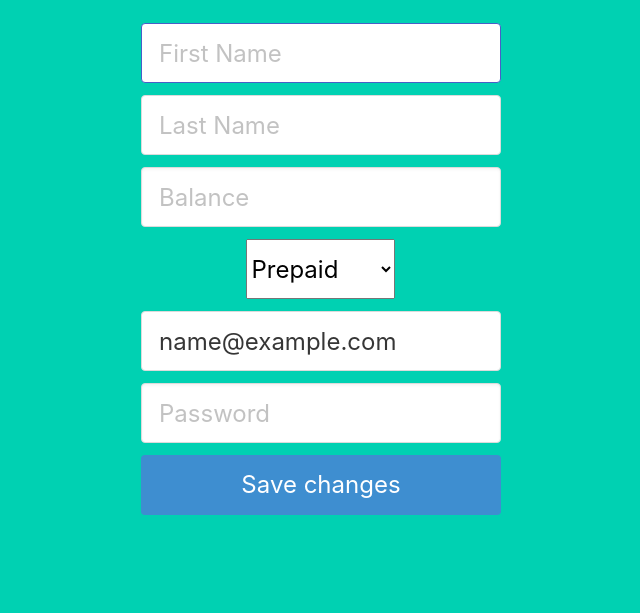
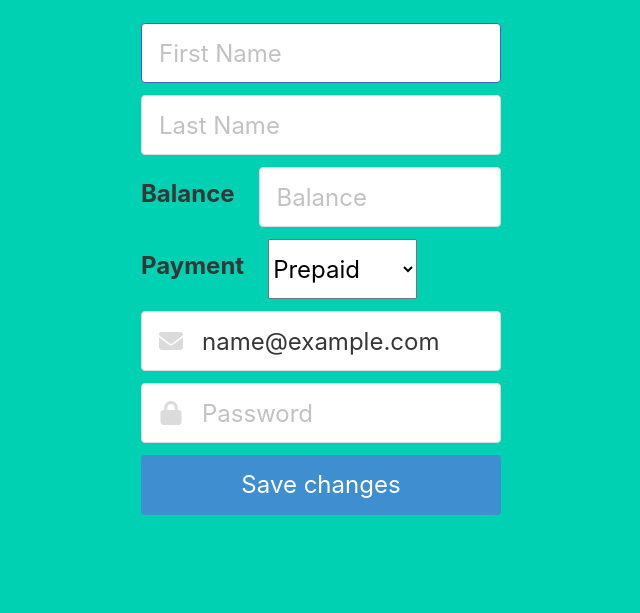
Before and after one commit to BTH-Scooter-Project/esc, a Flask app: page /profile in a window 1280 px wide. Shown: the part 187-800 px from the top of the page, without its empty margins (319-959 px from the left). Run offline with Flask 2, Linux system fonts and the light colour scheme; the visitor is signed in with stand-in values (Sample User, id 1); parts of the project's set-up code (start-up, migrations or seed data) failed here and were passed over; some libraries are stand-ins or nearby versions.

Commit message:
Some css formatting

```diff
--- a/cust_iface/app/auth.py
+++ b/cust_iface/app/auth.py
@@ -201,6 +201,7 @@ def callback():
     # Send user back to homepage
     return redirect(url_for("main.profile"))
 
+
 def get_google_provider_cfg():
     """Fetch google provider config."""
     return requests.get(GOOGLE_DISCOVERY_URL).json()
--- a/cust_iface/app/templates/profile.html
+++ b/cust_iface/app/templates/profile.html
@@ -43,32 +43,52 @@
             </div>
         </div>
 
-        <div class="field">
-            <div class="control has-icons-right">
-                <input class="input is-large" type="text" name="balance" placeholder="Balance"
-                    autofocus="" value="{{ current_user.balance }}">
+        <div class="field is-horizontal">
+            <div class="field-label is-large">
+                <label class="label">Balance</label>
+            </div>
+            <div class="field-body">
+                <div class="field">
+                    <p class="control">
+                        <input class="input is-large" type="text" name="balance" placeholder="Balance"
+                            autofocus="" value="{{ current_user.balance }}">
+                    </p>
+                </div>
+            </div>
+        </div>
+
+        <div class="field is-horizontal">
+            <div class="field-label is-large">
+                <label class="label">Payment</label>
+            </div>
+            <div class="field-body">
+                <div class="field">
+                    <p class="control" style="text-align: left">
+                        <select class="select is-large" name="payment" id="payment">
+                            <option class="option is-large" value="prepaid" {{ prepaid }}>Prepaid</option>
+                            <option class="option is-large" value="card" {{ card }}>Credit card</option>
+                        </select>
+                    </p>
+                </div>
             </div>
         </div>
 
         <div class="field">
-            <div class="control has-icons-right">
-                <select class="select is-large" name="payment" id="payment">
-                    <option class="option is-large" value="prepaid" {{ prepaid }}>Prepaid</option>
-                    <option class="option is-large" value="card" {{ card }}>Credit card</option>
-                </select>
+            <div class="control has-icons-left has-icons-right">
+                <input readonly class="input is-large" type="email" name="email" placeholder="Email"
+                    autofocus="" value="{{ current_user.email }}">
+                <span class="icon is-small is-left">
+                    <i class="fas fa-envelope"></i>
+                </span>
             </div>
         </div>
 
         <div class="field">
-            <div class="control has-icons-right">
-                <input readonly class="input is-large" type="email" name="email" placeholder="Email"
-                    autofocus="" value="{{ current_user.email }}">
-            </div>
-        </div>
-
-        <div class="field">
-            <div class="control has-icons-right">
+            <div class="control has-icons-left has-icons-right">
                 <input class="input is-large" type="password" name="password" placeholder="Password">
+                <span class="icon is-small is-left">
+                    <i class="fas fa-lock"></i>
+                </span>
             </div>
         </div>
 
--- a/cust_iface/app/templates/signup.html
+++ b/cust_iface/app/templates/signup.html
@@ -19,10 +19,10 @@
                     <input class="input is-large" type="email" name="email" placeholder="Email" autofocus="">
                     <span class="icon is-small is-left">
                         <i class="fas fa-envelope"></i>
-                      </span>
-                      <span class="icon is-small is-right">
+                    </span>
+                    <span class="icon is-small is-right">
                         <i class="fas fa-check"></i>
-                      </span>
+                    </span>
                 </div>
             </div>
 
```
Also changed, not shown: cust_iface/app/templates/login.html (+6 -6 lines).
